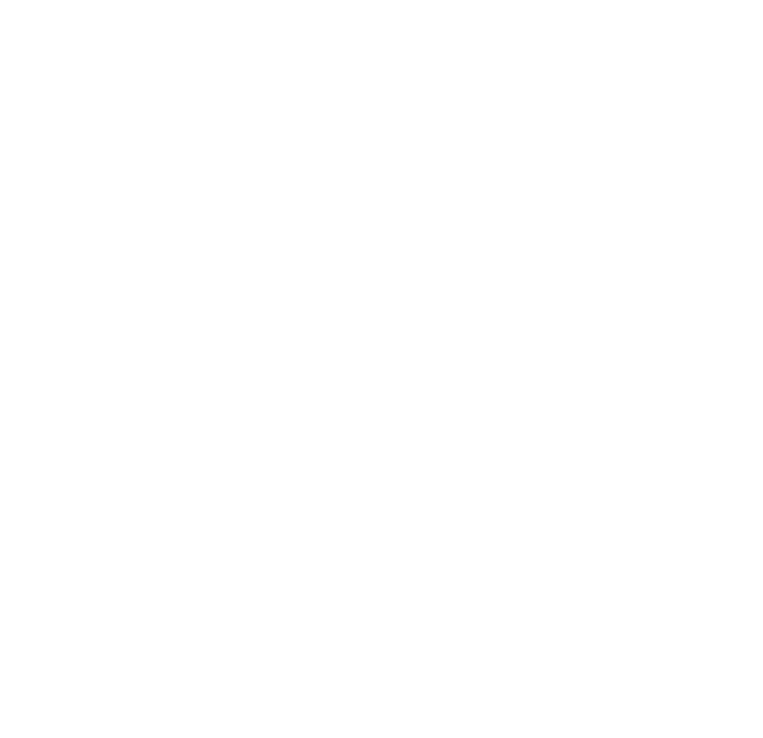
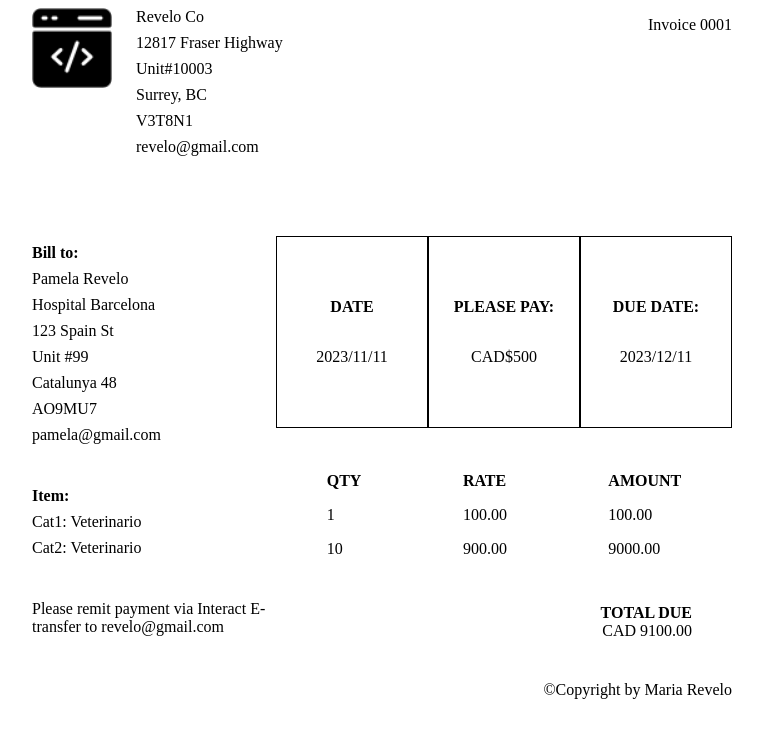
Before and after one commit to MariaVan8/invoice, a plain HTML site: page index.html in a window 1280 px wide. Shown: the whole page, without its empty margins (258-1021 px from the left). Drawn offline with Linux system fonts and the light colour scheme.

Commit message:
Flex branch invoice finish

```diff
--- a/index.html
+++ b/index.html
@@ -4,9 +4,96 @@
     <meta charset="UTF-8">
     <meta name="viewport" content="width=device-width, initial-scale=1.0">
     <link rel="stylesheet" href="./styles/styles.css">
-    <title>Invoice</title>
+    <title>Maria-A04</title>
 </head>
 <body>
+    <header>
+        <div class="header-container">
+        <div class="header-left">
+            <img class = "logo" src="./images/logo.png" alt="logo">
+        </div>
+        <div class="header-right">
+            <p class = "header-item">Revelo Co</p>
+            <p class = "header-item">12817 Fraser Highway</p>
+            <p class = "header-item">Unit#10003</p>
+            <p class = "header-item">Surrey, BC</p>
+            <p class = "header-item">V3T8N1</p>
+            <P class = "header-item">revelo@gmail.com</P>
+        </div>
+    </div>
+    <div class="header-last">
+        <p >Invoice 0001</p>
+    </div>
+
+    </header>
+
+    <section class="info-container">
+        <div class="info-left">
+            <div class="info">
+                <p class="info-item"><strong>Bill to:</strong></p>
+                <p class="info-item">Pamela Revelo</p>
+                <p class="info-item">Hospital Barcelona</p>
+                <p class="info-item">123 Spain St</p>
+                <p class="info-item">Unit #99</p>
+                <p class="info-item">Catalunya 48</p>
+                <p class="info-item">AO9MU7</p>
+                <p class="info-item">pamela@gmail.com</p>
+
+            </div>
+            <div class="info">
+                <p class="info-item"><strong>Item:</strong></p>
+                <p class="info-item">Cat1: Veterinario</p>
+                <p class="info-item">Cat2: Veterinario</p>
+            </div>
+            <div class="info">
+                <p class="info-item">Please remit payment via Interact E-transfer to revelo@gmail.com</p>
+            </div>
+
+        </div>
+        <div class="info-right-container">
+        <div class="info-right-top">
+            <div class="box-container">
+                <p class="box-item"><strong>DATE</strong></p>
+                <p class="box-item">2023/11/11</p>
+            </div>
+            <div class="box-container">
+                <p class="box-item"><strong>PLEASE PAY:</strong></p>
+                <p class="box-item">CAD$500</p>
+            </div>
+            <div class="box-container">
+                <p class="box-item"><strong>DUE DATE:</strong></p>
+                <p class="box-item">2023/12/11</p>
+            </div>
+
+        </div>
+        <div class="info-right-middle">
+            <div class="middle-container">
+            <h4 class="middle-item">QTY</h4>
+            <p class="middle-item">1</p>
+            <p class="middle-item">10</p>
+            </div>
+            <div class="middle-container">
+                <h4 class="middle-item">RATE</h4>
+                <p class="middle-item">100.00</p>
+                <p class="middle-item">900.00</p>
+            </div>
+            <div class="middle-container">
+                <h4 class="middle-item">AMOUNT</h4>
+                <p class="middle-item">100.00</p>
+                <p class="middle-item">9000.00</p>
+            </div>
+        </div>
+        <div class="info-bottom">
+            <h4 class="bottom-item">TOTAL DUE</h4>
+            <p class="bottom-item">CAD 9100.00</p>
+        </div>
+    </div>
+
+
+</section>
+<footer>
+    <p class="footer">&copy;Copyright by Maria Revelo</p>
+</footer>
 
 </body>
 </html>
--- a/styles/styles.css
+++ b/styles/styles.css
@@ -0,0 +1,93 @@
+body{
+    width: 700px;
+    margin: auto;
+}
+
+header{
+    display: flex;
+    justify-content: space-between;
+    margin-bottom: 5rem;
+}
+
+.header-container{
+    display: flex;
+    gap: 1.5rem;
+    justify-items: center;
+}
+
+.header-right{
+    display: flex;
+    flex-direction: column;
+
+}
+.logo{
+width: 80px;
+padding-top: 10%;
+}
+
+.header-item{
+    margin: 0;
+    padding-top: 0.5rem;
+}
+
+.info-container{
+    display: flex;
+    justify-content: space-between;
+}
+.info-left{
+    display: flex;
+    flex-direction: column;
+    justify-content: space-between;
+    height: 400px;
+}
+
+.info-right-top{
+    display: flex;
+    flex-direction: row;
+    margin-bottom: 28px;
+
+}
+
+.box-container{
+   width: 150px;
+   height: 190px;
+   border: 1px solid black;
+   justify-content: center;
+   display: flex;
+   flex-direction: column;
+   align-items: center;
+}
+
+
+.info-item{
+    margin: 0;
+    padding-top: 0.5rem;
+}
+
+.middle-item{
+    margin: 1rem;
+}
+
+.info-right-middle{
+    display: flex;
+    justify-content: space-around;
+}
+
+.info-bottom{
+    display: flex;
+    flex-direction: column;
+    align-items: flex-end;
+    padding-right: 40px;
+    padding-top: 30px;
+
+}
+.bottom-item{
+    margin: 0;
+}
+
+footer{
+  display: flex;
+  justify-content: flex-end;
+  margin-top: 25px;
+
+}
```
Also changed, not shown: images/logo.png (added).
